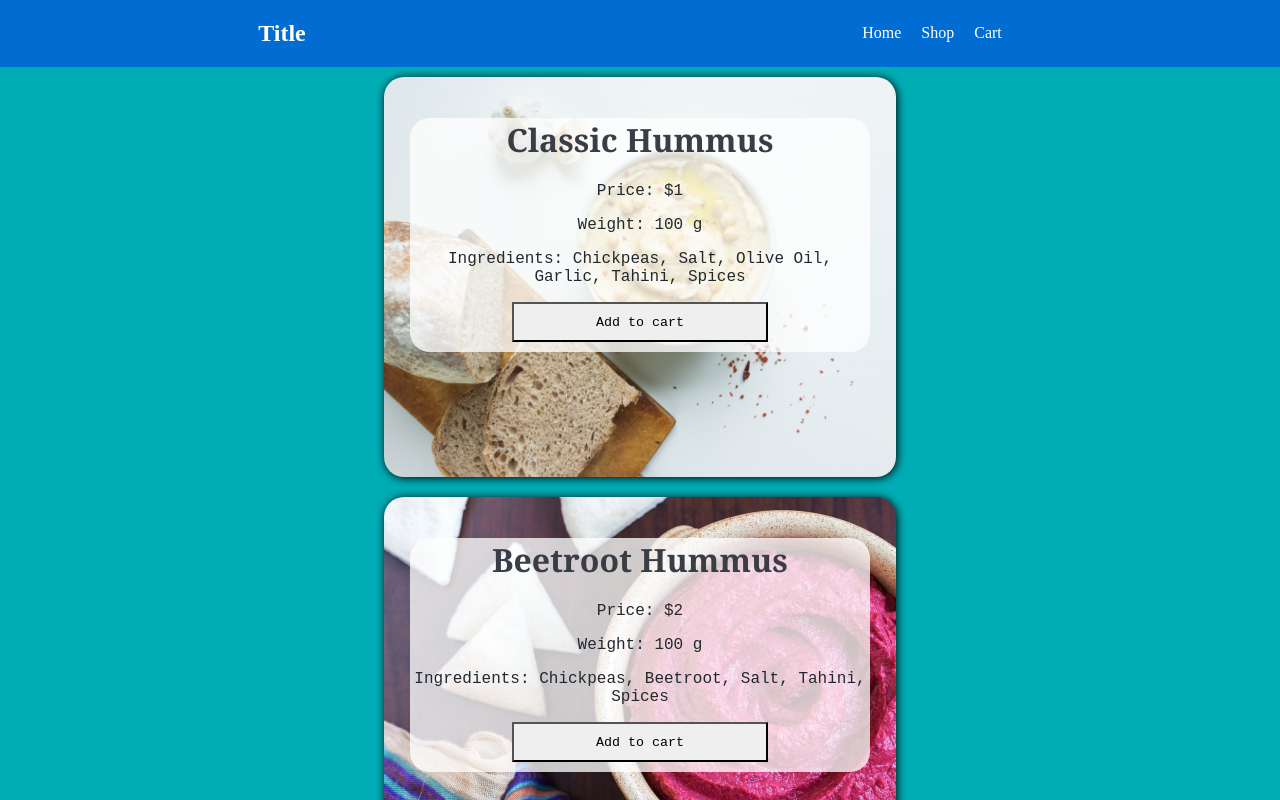
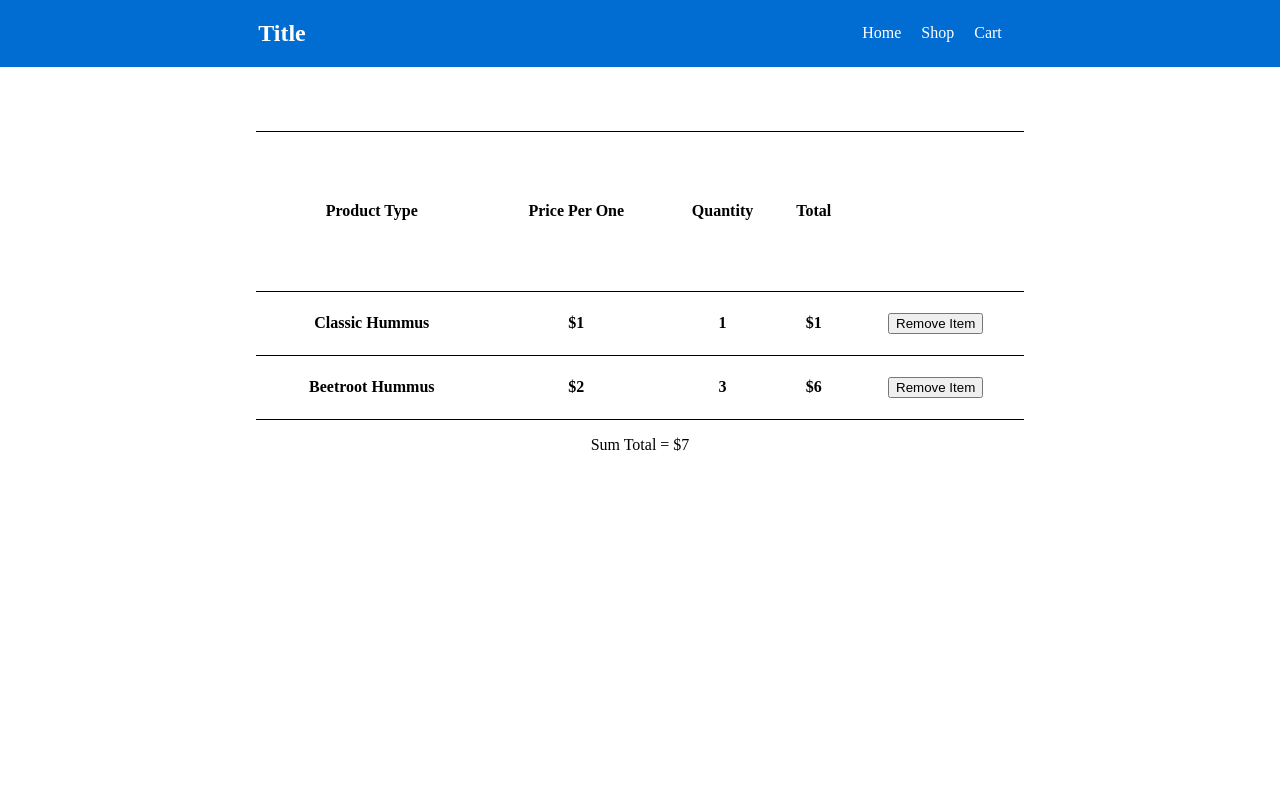
Before and after one commit to rawezh1/shopping-cart, a React (Create React App) app: page /cart in a window 1280 px wide. Shown: the top 800 px of the page. Built offline with nearby package versions, Linux system fonts and the light colour scheme.

Commit message:
create basic cart functions

```diff
--- a/src/App.js
+++ b/src/App.js
@@ -2,6 +2,7 @@ import React, { useState, useEffect } from 'react';
 import NavBar from './components/nav-bar';
 import Home from './components/homepage';
 import Shop from './components/shop';
+import Cart from './components/cart';
 import Beetroot from './components/images/beetroot.webp';
 import Classic from './components/images/classic.jpg';
 import Avocado from './components/images/avocado.jpg';
@@ -43,21 +44,25 @@ function App() {
   };
   const cardInfo = [classic, beetroot, potato, avocado];
   const cartInit = {
-    calssic: 0,
-    beetroot: 0,
-    potato: 0,
-    avocado: 0,
+    classic: {name:'Classic Hummus',quantity:1,price:1},
+    beetroot: {name:'Beetroot Hummus',quantity:3,price:2},
+    potato: {name:'Potato Hummus',quantity:0,price:3},
+    avocado: {name:'Avocado Hummus',quantity:0,price:5},
   };
   const [cart, setCart] = useState(cartInit);
   const addItem = (e) => {
     let newCart = cart;
-    newCart[e.target.id] += 1
+    console.log(e.target.id)
+    newCart[`${e.target.id}`].quantity += 1
+    console.log(cart)
     setCart(newCart);
   };
+  //<Shop clickHandler={addItem} cardInfo={cardInfo} />
+  //
   return (
     <div className='App'>
       <NavBar />
-      <Shop clickHandler={addItem} cardInfo={cardInfo} />
+      <Cart cartContent={Object.values(cart)}/>
     </div>
   );
 }
--- a/src/components/cart.css
+++ b/src/components/cart.css
@@ -0,0 +1,51 @@
+.cart {
+    display: flex;
+    flex-direction: column;
+    align-items: center;
+    height:90vh;
+}
+.empty-cart {
+    width: 50vw;
+    height: 50vh;
+    display: flex;
+    flex-direction: column;
+    align-items: center;
+
+}
+.empty-cart > img {
+    object-fit: contain;
+}
+.empty-cart > h4 {
+    font-size: x-large;
+    font-family: sans-serif;
+}
+.empty-cart > button {
+    font-family: monospace;
+    width: 20vw;
+    height: 15vh;
+    border-radius: 0;
+}
+.empty-cart > button:hover {
+    background-color: black;
+    color: white;
+}
+.item-table {
+    margin-top: 5%;
+    width:60%;
+    border-collapse: collapse;
+}
+.header-row {
+    border-top: 1px solid;
+    border-bottom: 1px solid;
+    height: 20vh;
+}
+.item-row {
+    border-bottom:1px solid;
+    height: 8vh;
+}
+.table-container {
+    display: flex;
+    flex-direction: column;
+    align-items: center;
+    width:100%;
+}
--- a/src/components/cart.js
+++ b/src/components/cart.js
@@ -0,0 +1,64 @@
+import React, { useState, useEffect } from 'react';
+import './cart.css';
+import EmptyCart from './images/empty-cart.png';
+
+function Cart(props) {
+  const total = (arr) => {
+    const arrValues = arr.map((item) => {
+      return item.quantity*item.price;
+    });
+    return arrValues.reduce((sum, num) => sum + num, 0);
+  };
+  const renderCart = () => {
+    if (total(props.cartContent) === 0) {
+      return showEmpty();
+    } else {
+      return showItems();
+    }
+  };
+  const showEmpty = () => {
+    return (
+      <div className='empty-cart'>
+        <img src={EmptyCart} alt=''></img>
+        <h4>Your Cart is Empty</h4>
+        <button>Shop Now</button>
+      </div>
+    );
+  };
+  const showItems = () => {
+    return (
+      <div className='table-container'>
+        <table className='item-table'>
+        <thead>
+          <tr className='header-row'>
+            <th>Product Type</th>
+            <th>Price Per One</th>
+            <th>Quantity</th>
+            <th>Total</th>
+          </tr>
+        </thead>
+        <tbody>{generateRows()}</tbody>
+      </table>
+      <p>Sum Total = ${total(props.cartContent)}</p>
+      </div>
+
+    );
+  };
+  const generateRows = () => {
+    const nonZeroItems = props.cartContent.filter((item) => item.quantity > 0);
+    return nonZeroItems.map((item, index) => {
+      return (
+        <tr key={index} className='item-row'>
+          <th>{item.name}</th>
+          <th>${item.price}</th>
+          <th>{item.quantity}</th>
+          <th>${item.price * item.quantity}</th>
+          <th><button>Remove Item</button></th>
+        </tr>
+      );
+    });
+  };
+  return <div className='cart'>{renderCart()}</div>;
+}
+
+export default Cart;
--- a/src/components/shop.css
+++ b/src/components/shop.css
@@ -5,6 +5,7 @@
     background-color: #00ADB5;
 }
 .card {
+  display: flex;
   align-items: center;
   width: 40%;
   height: 50vh;
@@ -19,7 +20,6 @@
     max-width: 90%;
     background-color:rgba(255, 255, 255, 0.76);
     margin: auto;
-    margin-top: 8%;
     border-radius: 20px;
 
 }
@@ -29,6 +29,7 @@
 }
 .card-text {
     color: #222831;
+    font-family:'Courier New', Courier, monospace;
 }
 .card-img {
     object-fit:cover;
@@ -42,9 +43,7 @@
     height: 5vh;
     border-radius: 0;
 }
-p {
-    font-family:'Courier New', Courier, monospace;
-}
+
 .card-button:hover{
     background-color:rgb(10, 3, 3);
     color: white;
```
Also changed, not shown: src/components/images/empty-cart.png (added).
